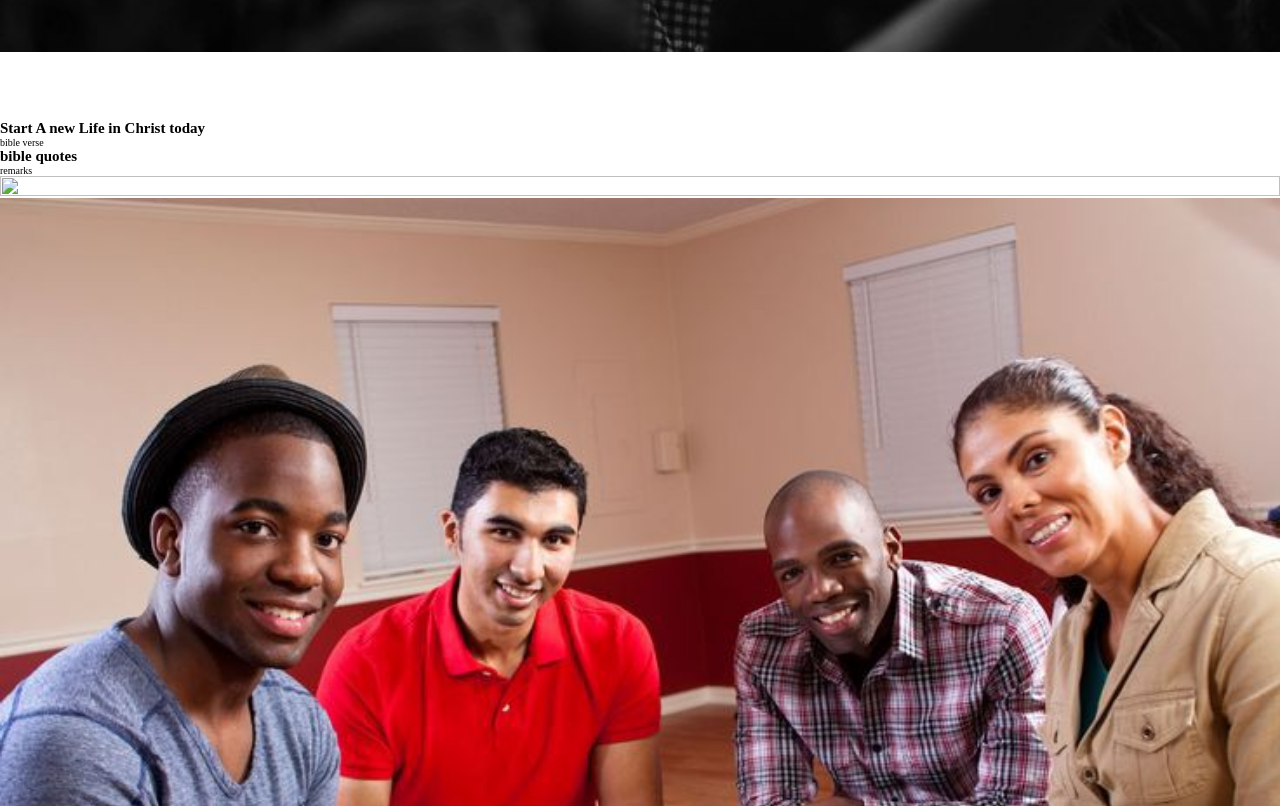
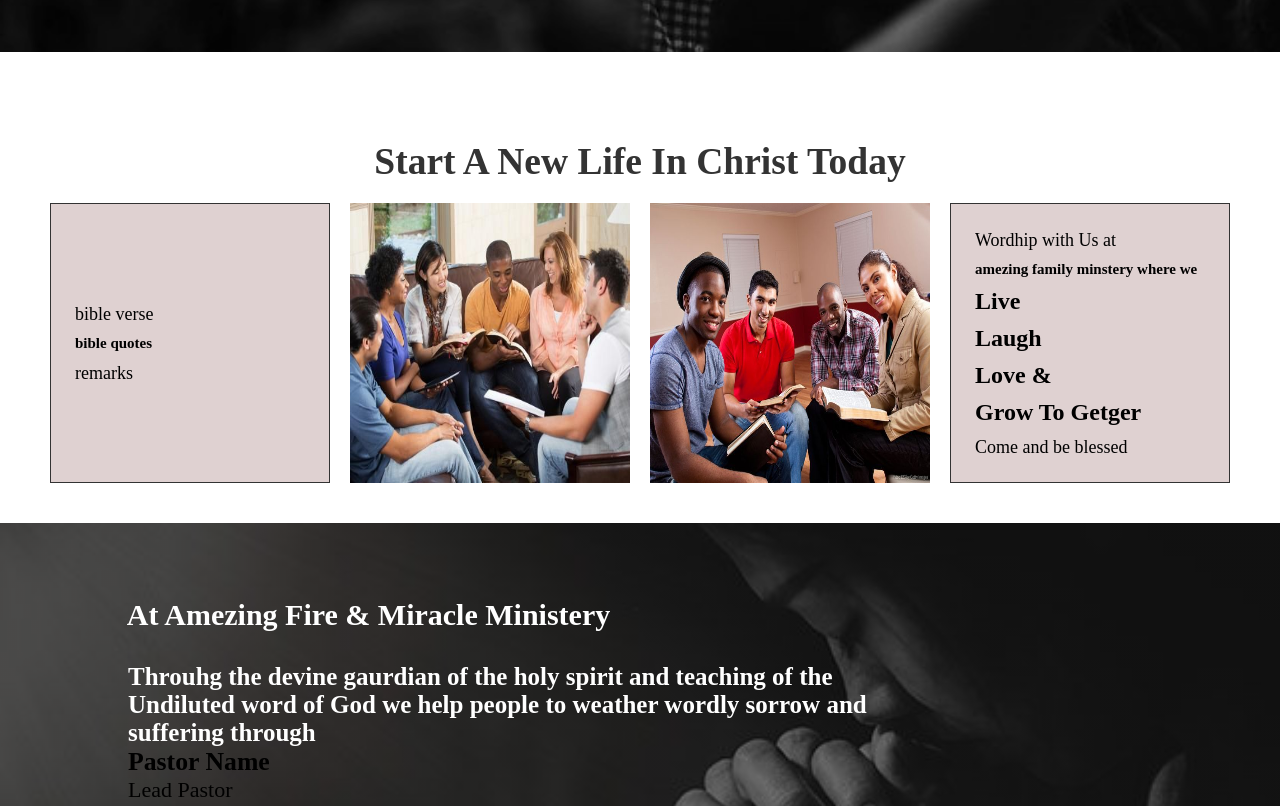
Before and after one commit to Mhqrzscklaus96/mychurchweb, a plain HTML site: page index.html in a window 1280 px wide. Shown: the part 748-1554 px from the top of the page. Drawn offline with Linux system fonts and the light colour scheme; files whose address does not match are found by name.

Commit message:
change index.html

```diff
--- a/index.html
+++ b/index.html
@@ -70,7 +70,7 @@
            <p>remarks</p>
         </div>
         <div class="img-ctn">
-          <img src="./images/new1.jpg" alt="">
+          <img src="./img/new1.jpg" alt="">
          </div>
 
       <div class="img-ctn">
--- a/style.css
+++ b/style.css
@@ -326,6 +326,79 @@ form{
 
 
 
+   /* new life start */
+
+
+
+   .heading{
+    margin: 2rem;
+    color: #333;
+    text-transform: capitalize;
+    font-size: 2.5rem;
+    text-align: center;
+}
+
+   .new{
+    display: flex;
+    align-items: center;
+    justify-content: center;
+
+
+}
+
+.new-life{
+  display: flex;
+  align-items: center;
+  justify-content: center;
+  flex-wrap: wrap;
+  flex-direction: row;
+ /*  width: 80rem; */
+  gap: 2rem;
+
+}
+
+.new-life .img-ctn{
+    width: 28rem;
+    height: 28rem;
+    object-fit:cover ;
+}
+
+.new-life img{
+    width: 100%;
+    height: 100%;
+}
+.life_anew{
+    padding: 1.4rem;
+    background-color: #dfd1d1;
+    display: flex;
+    align-items: flex-start;
+    width: 28rem;
+    height: 28rem;
+    justify-content: center;
+    flex-direction: column;
+    border: .1rem solid #333;
+}
+
+.life_anew h1{
+    font-size: 2.4rem;
+    text-transform: capitalize;
+    padding: .5rem 1rem;
+}
+.life_anew p{
+    font-size: 1.8rem;
+
+    line-height: 2.2rem;
+    padding: .5rem 1rem;
+}
+
+.life_anew h2{
+    padding: .5rem 1rem;
+}
+
+
+   /* new life ends */
+
+
 
       /* login css start */
 
```
